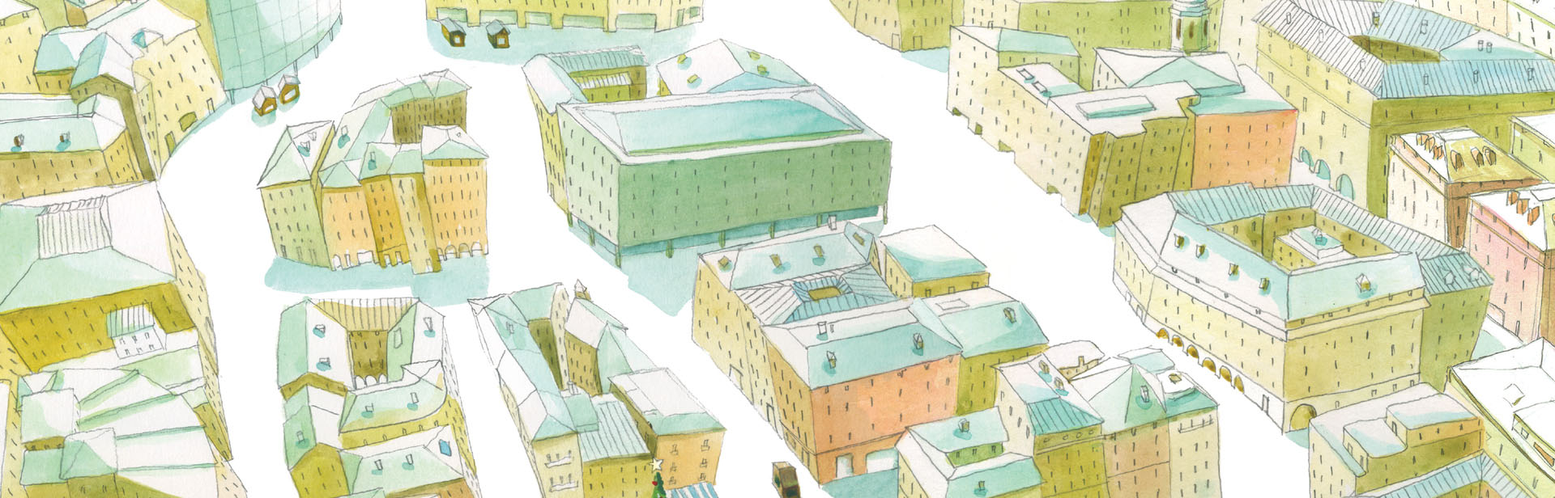
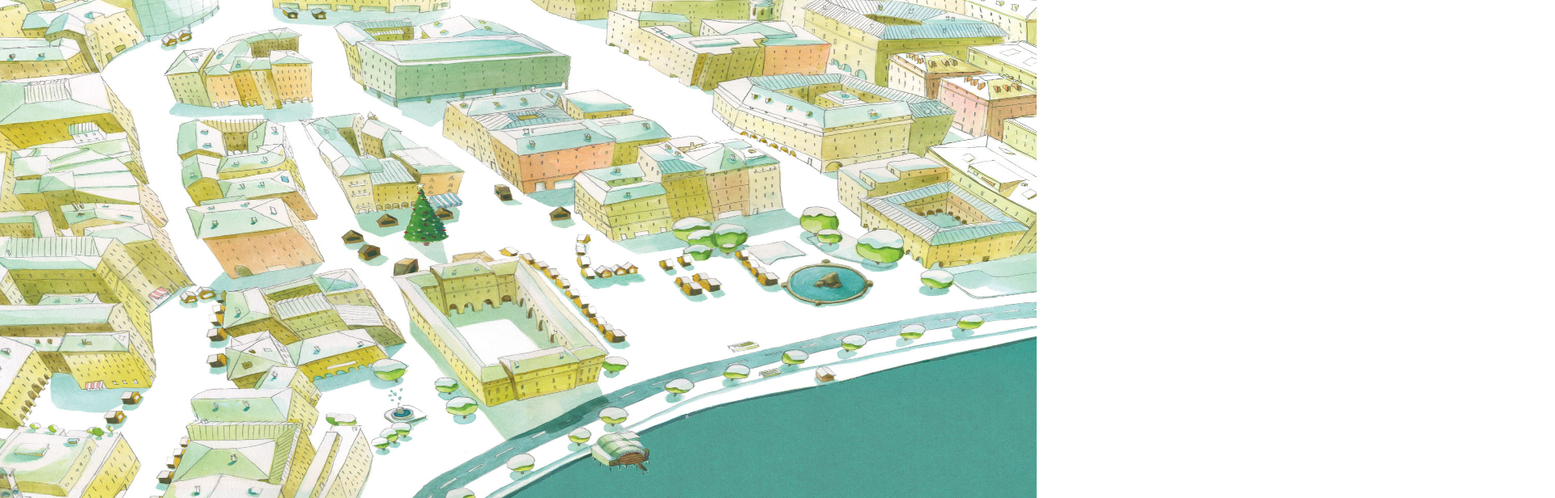
Before and after one commit to El-Moutaouakkil/advent-calendar, a React (Create React App) app: page / in a window 1280 px wide. Shown: the top 616 px of the page at 81% size, 1920 px wide, since content can reach past the window. Built offline with nearby package versions, Linux system fonts and the light colour scheme.

Commit message:
MainBackground cover on large display and Scrolling on small devices Completed

```diff
--- a/src/App.css
+++ b/src/App.css
@@ -1,9 +1,21 @@
-*{
+* {
     margin: 0;
     padding: 0;
     box-sizing: border-box;
 }
 
+html,
+body {
+    width: 100vw;
+    height: 100vh;
+}
+body {
+    /* border: 5px solid crimson; */
+}
+
+html {
+    /* border: 10px solid orange; */
+}
 
 .App {
     text-align: center;
--- a/src/components/MainBackground.js
+++ b/src/components/MainBackground.js
@@ -5,7 +5,7 @@ function MainBackground() {
     return (
         <BgContainer>
             <img src='/assets/map.jpg' alt='main background' />
-
+            <img src='/assets/fontana2.gif' alt='fontana' className='fontana' />
         </BgContainer>
     );
 }
@@ -13,8 +13,23 @@ function MainBackground() {
 export default MainBackground;
 
 const BgContainer = styled.div`
+    height: 100vh;
+    position: relative;
     img {
-
+        width: 700px;
+        display: block;
     }
 
+    .fontana {
+        position: absolute;
+        top: 0;
+        left: 0;
+        /* border : 2px solid orange; */
+    }
+    @media all and (min-width: 469px) {
+        img {
+            width: 100%;
+            height: 100%;
+        }
+    }
 `;
```
Also changed, not shown: public/assets/fontana2.gif (added). Lines whose indentation alone changed are shown as unchanged.
